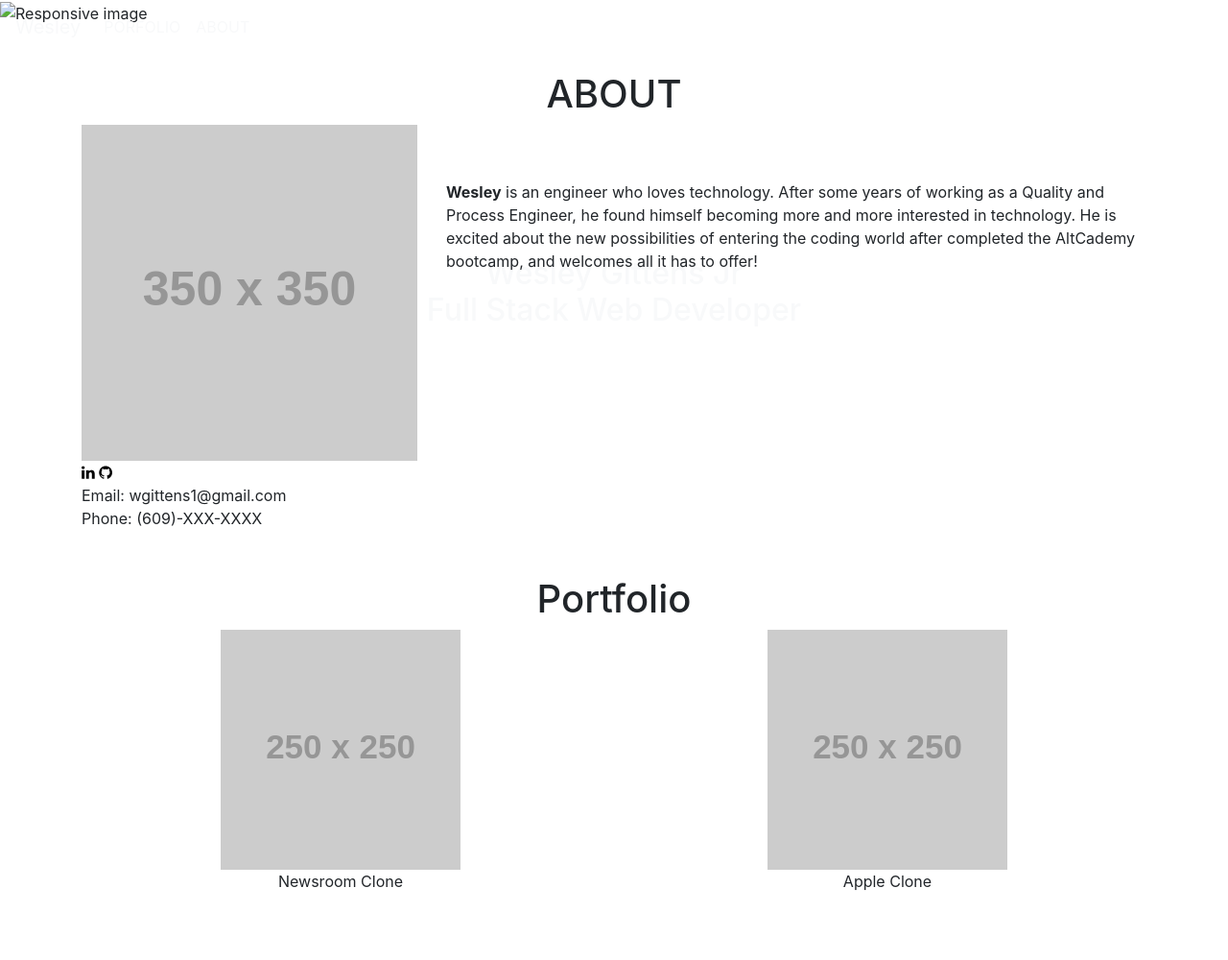
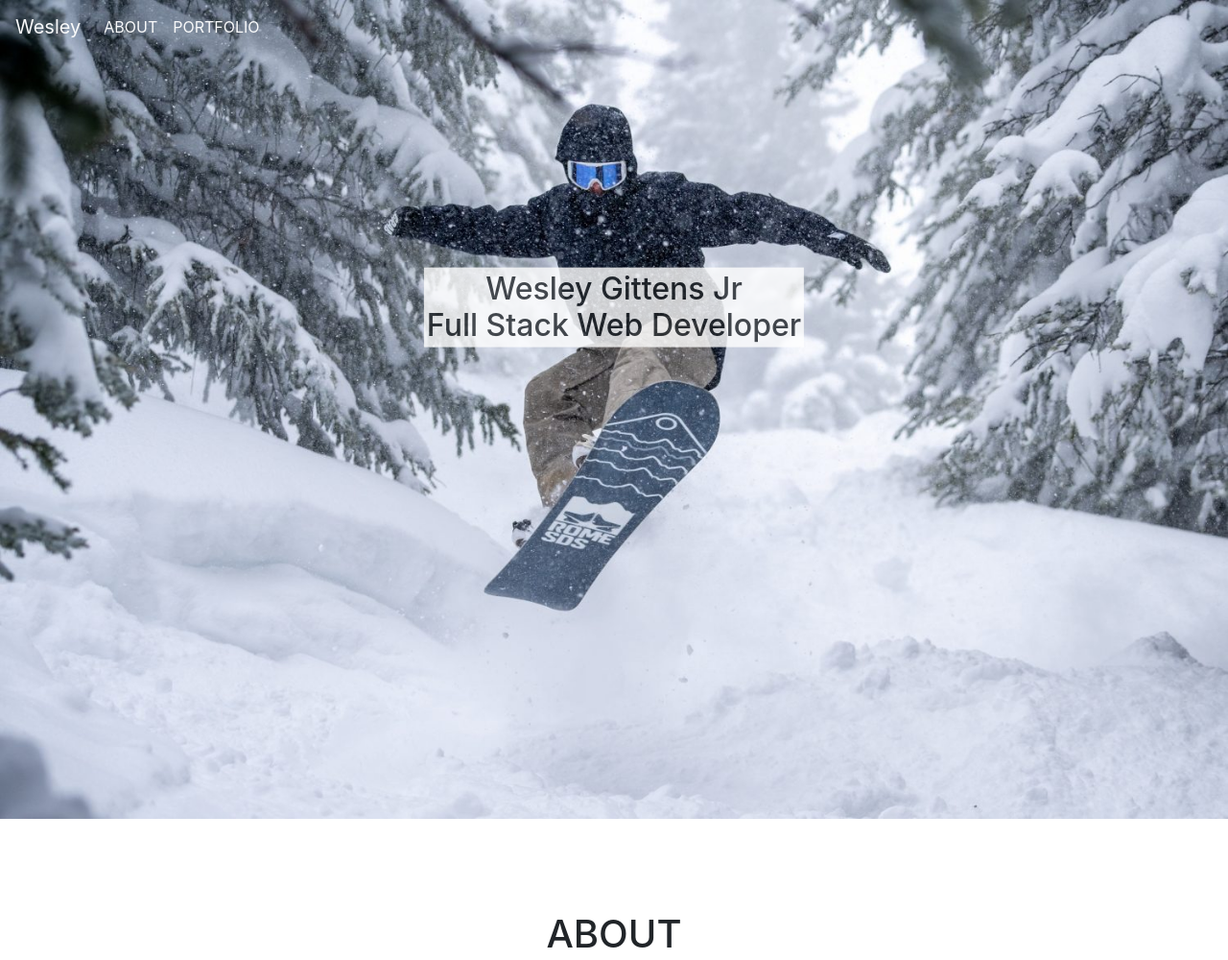
Before and after one commit to WesleyG90/Portfolio, a plain HTML site: page index.html in a window 1280 px wide. Shown: the top 1000 px of the page at 96% size. Before the commit the page ends 946 px from the top, so only its background shows below. Drawn offline with nearby package versions, Linux system fonts and the light colour scheme; placeholder pictures from the web are drawn by us.

Commit message:
changes added to title block and fixed bio section

```diff
--- a/index.html
+++ b/index.html
@@ -24,44 +24,50 @@
         <div class="collapse navbar-collapse" id="navbarSupportedContent">
             <ul class="navbar-nav mr-auto">
                 <li class="nav-item active">
-                    <a class="nav-link text-light" href="#portfolio">PORFOLIO</a>
+                    <a class="nav-link text-light" href="#about">ABOUT</a>
                 </li>
                 <li class="nav-item active">
-                    <a class="nav-link text-light" href="#about">ABOUT</a>
+                    <a class="nav-link text-light" href="#portfolio">PORTFOLIO</a>
                 </li>
             </ul>
         </div>
     </nav>
     <div class="hero">
-        <img src="./images/2-7-20-01-Powder-Day_Curtis-DeVore.jpg" class="img-fluid bg obj-fit-cover"
+        <img src="./images/2-7-20-01-Powder-Day_Curtis-DeVore.jpg" class="img-fluid bg obj-fit-cover w-100"
             alt="Responsive image">
-        <h2 class="centered text-light">Wesley Gittens Jr <br>Full Stack Web Developer</h2>
+
+        <h2 class="centered white_bg">Wesley Gittens Jr <br>Full Stack Web Developer</h2>
     </div>
     <div class="container">
         <div class="row">
-            <div class="col-12 pt-5">
-                <h1 class="port" id="portfolio">ABOUT</h1>
+            <div class="col-12 pt-5 mt-5">
+                <h1 class="port" id="about">ABOUT</h1>
             </div>
-            <div class="col-4">
-                <img src="https://via.placeholder.com/350" class="mx-auto d-block">
+            <div class="row">
+                <div class="col-12 col-md-3 mx-2">
+                    <div class="aspectRatioBox mb-3" style="background-image: url(https://via.placeholder.com/250)">
+                    </div>
+                    <!--<img src="https://via.placeholder.com/350" class="mx-auto d-block">-->
                     <div>
-                    <a href="#" class="fa fa-linkedin"></a>
-                    <a href="#" class="fa fa-github"></a> <br>Email: wgittens1@gmail.com<br>Phone: (609)-XXX-XXXX
+                        <a href="#" class="fa fa-linkedin" style="font-size: 36px;"></a>
+                        <a href="#" class="fa fa-github" style="font-size: 36px;"></a> <br>Email:
+                        wgittens1@gmail.com<br>Phone: (609)-XXX-XXXX
                     </div>
-
                 </div>
-            <div class="col-8">
+                <div class="col-12 col-md-6 pl-2 mx-5">
                     <div class="bio">
                         <p><strong>Wesley</strong> is an engineer who loves technology. After some years of
                             working as a
-                        Quality and Process Engineer, he found himself becoming more and more interested in technology.
+                            Quality and Process Engineer, he found himself becoming more and more interested in
+                            technology.
                             He is excited about the new possibilities of entering the coding world after completed the
                             AltCademy bootcamp, and welcomes all it has to offer!</p>
                     </div>
                 </div>
             </div>
+        </div>
         <div class="row">
-            <div class="col-12 pt-5">
+            <div class="col-12 pt-5 mt-5">
                 <h1 class="port" id="portfolio">Portfolio</h1>
             </div>
         </div>
@@ -75,8 +81,10 @@
                 <p class="title">Apple Clone</p>
             </div>
         </div>
+    </div>
 
-    </div>
+
+
     <!--<h2 class="position-absolute">Wesley's Portfolio</h2>-->
 
     <!-- jQuery first, then Bootstrap JS -->
--- a/style.css
+++ b/style.css
@@ -1,13 +1,19 @@
 .centered {
     position: absolute;
-    top: 38%;
+    top: 40%;
     left: 50%;
     transform: translate(-50%, -50%);
     text-align: center;
 }
 
+.white_bg {
+    background-color: #ffffff;
+    padding: 3px;
+    opacity: 0.8;
+}
+
 .bio {
-    transform: translate(0, 60%);
+    transform: translate(0, 20%);
 }
 .port {
     text-align: center;
@@ -17,7 +23,7 @@
     padding-top: calc(2 / 3 * 100%);
     background-size: cover;
     background-position: center;
-}
+  }
 
 .title {
     text-align: center;
```
Also changed, not shown: images/2-7-20-01-Powder-Day_Curtis-DeVore.jpg (added). Lines whose indentation alone changed are shown as unchanged.
